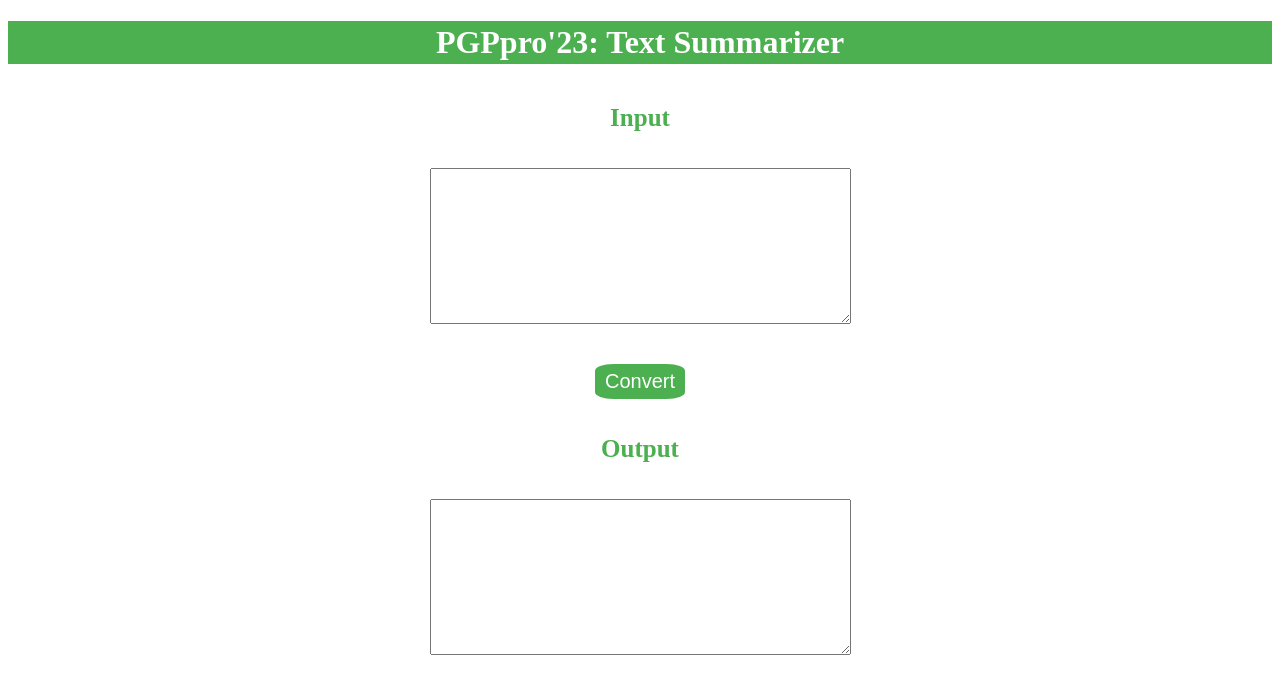
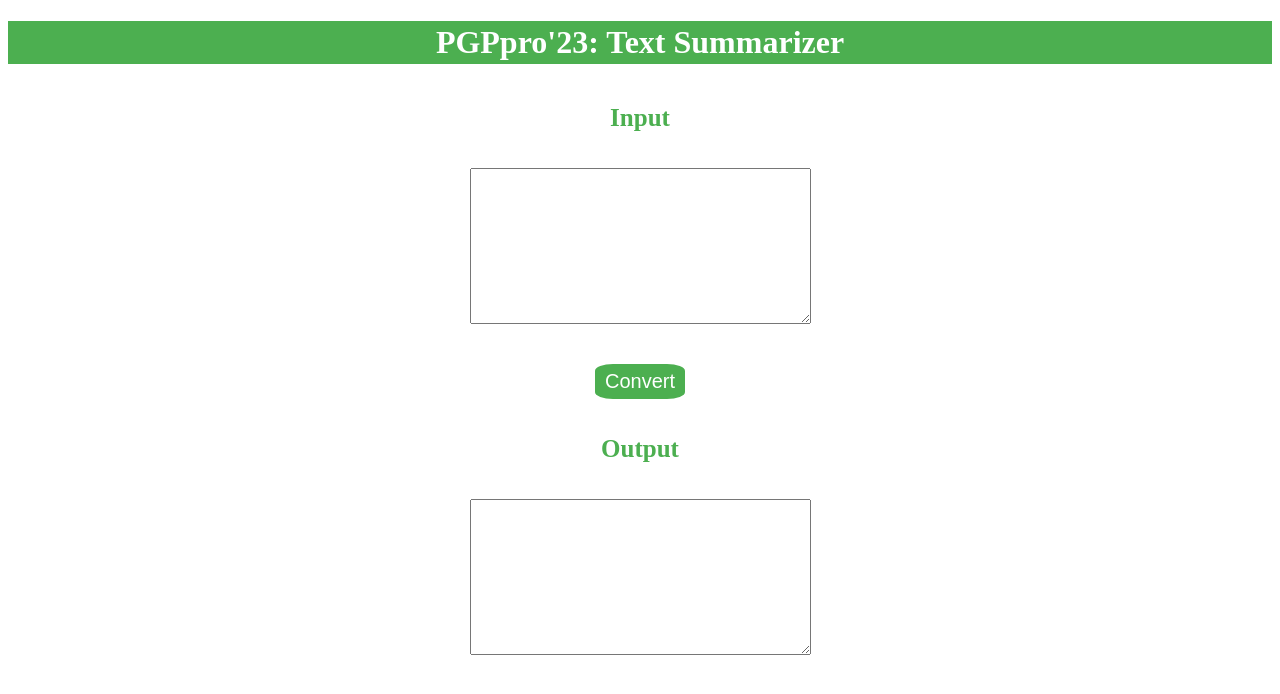
Before and after one commit to ballurgirohit/TextSummary, a plain HTML site: page public/index.html in a window 1280 px wide. Drawn offline with nearby package versions, Linux system fonts and the light colour scheme; no server answers.

```diff
--- a/public/index.html
+++ b/public/index.html
@@ -59,13 +59,13 @@
 <center>
 <label style="color: #4CAF50;font-size:25px;"><b>Input </b></label>
 </br></br></br>
-<textarea id="area1" name="Text1" cols="50" rows="10"></textarea>
+<textarea id="area1" name="Text1" cols="40" rows="10"></textarea>
 </br></br></br>
 <button id="buttOn1" class="button button1">Convert</button>
 </br></br></br>
 <label style="color: #4CAF50;font-size:25px;"><b>Output </b></label>
 </br></br></br>
-<textarea id="area2" name="Text2" cols="50" rows="10"></textarea>
+<textarea id="area2" name="Text2" cols="40" rows="10"></textarea>
 
 
 <div class="footer">
```
